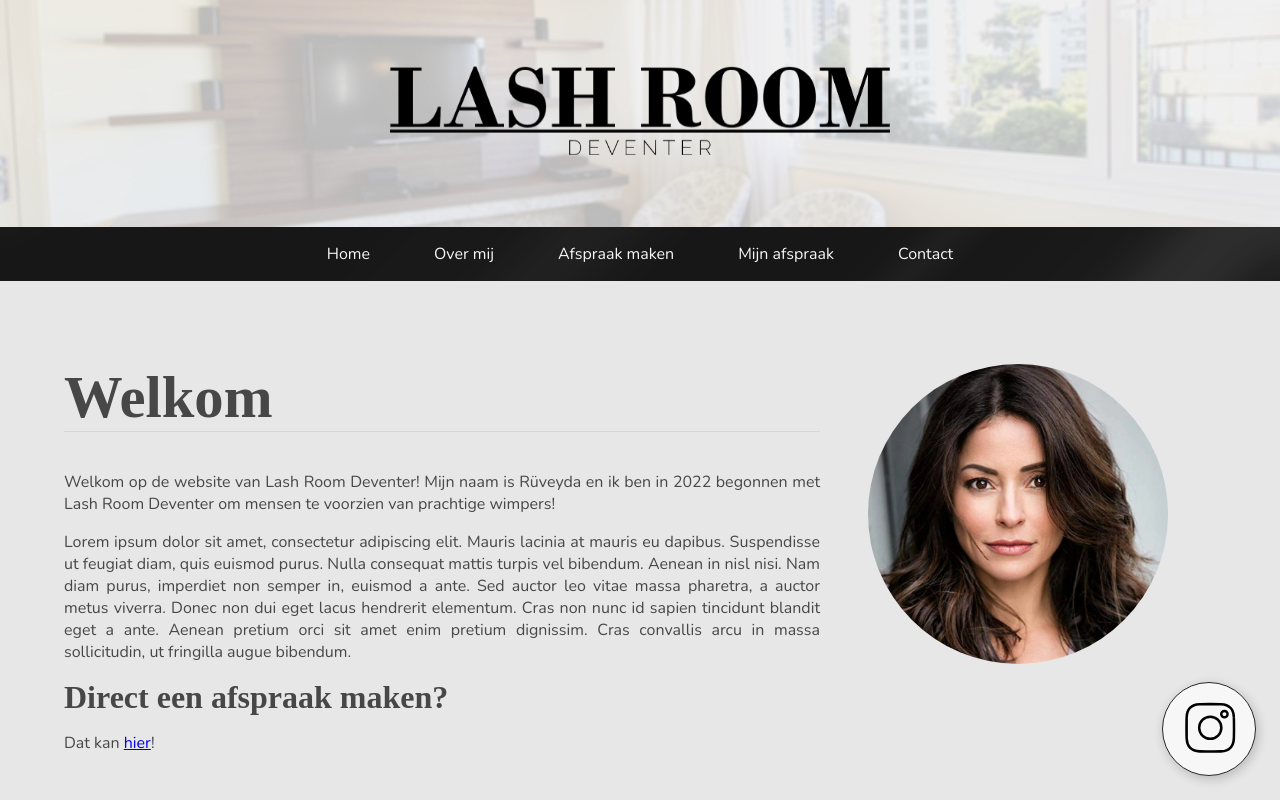
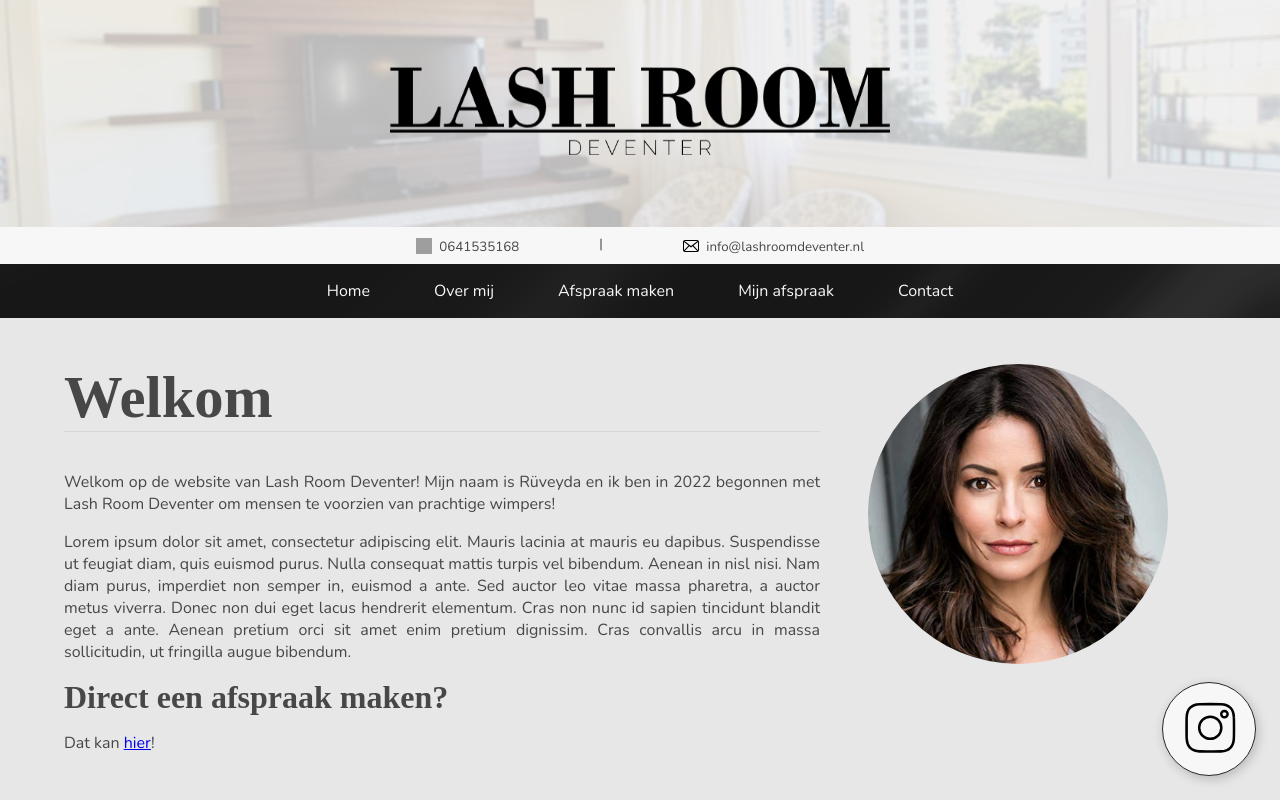
Before and after one commit to noahpauw/ruveyda-website, a Vue app: page / in a window 1280 px wide. Shown: the top 800 px of the page. Built offline with nearby package versions, Linux system fonts and the light colour scheme; grey boxes are pictures that could not be loaded.

Commit message:
Show contact info at all times

```diff
--- a/src/components/shared/BannerMain.vue
+++ b/src/components/shared/BannerMain.vue
@@ -16,7 +16,7 @@
             </router-link>
         </div>
 
-        <div :class="scrollPosition < 64 ? 'contact-bar' : 'contact-bar show-contact-bar'">
+        <div :class="'contact-bar show-contact-bar'">
             <small class="flex centered">
                 <div class="contact-info"><img src="../../assets/svg/phone.svg" class="svg"> 0641535168</div>
                 <div class="contact-info">|</div>
```
